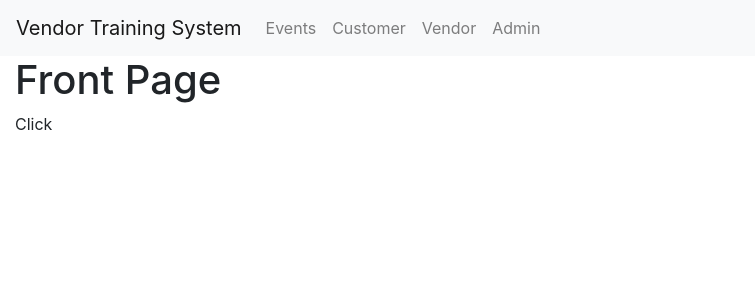
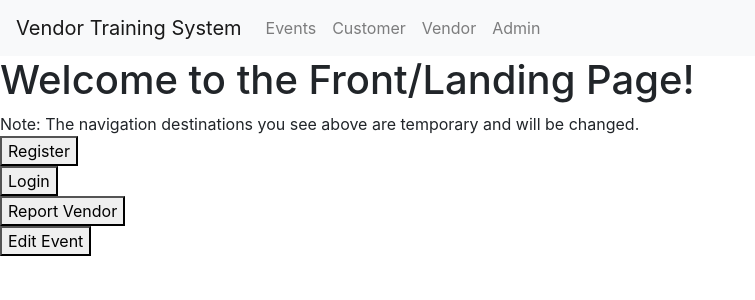
Before and after one commit to dave325/vendorTrainingSystem, an Angular app in the folder vendorTrainingSystem/: page /front-page in a window 1280 px wide. Shown: the top 300 px of the page, without its empty margins (0-755 px from the left). Built offline with nearby package versions, Linux system fonts and the light colour scheme.

Commit message:
created routing to frontend

```diff
--- a/vendorTrainingSystem/src/app/components/front-page/front-page.component.html
+++ b/vendorTrainingSystem/src/app/components/front-page/front-page.component.html
@@ -1,16 +1,17 @@
-<!--<div>
+<div>
   <h1>Welcome to the Front/Landing Page!</h1>
   <div>Note: The navigation destinations you see above are temporary and will be changed.</div>
-  <div><button (click)="open(rc)">Register</button></div>
-  <div><button (click)="open(lc)">Login</button></div>
+  <div><button (click)="openRegisterModal()">Register</button></div>
+  <div><button (click)="openLoginModal()">Login</button></div>
   <div><button (click)="open(reportVendorComponent)">Report Vendor</button></div>
   <div>
     <button (click)="open(eventEditComponent)"> Edit Event </button>
   </div>
-</div> -->
+</div>
 
-
+<!--
 <div class="container-fluid">
   <h1>Front Page</h1>
   <a (click)="openModal()">Click</a>
 </div>
+-->
--- a/vendorTrainingSystem/src/app/components/front-page/front-page.component.ts
+++ b/vendorTrainingSystem/src/app/components/front-page/front-page.component.ts
@@ -1,10 +1,9 @@
 import { LoginComponent } from './../../modals/login/login.component';
 import { Component, OnInit } from '@angular/core';
 import { NgbModal } from '@ng-bootstrap/ng-bootstrap';
-// import { RegisterComponent } from '../../modals/register/register.component'
-// import { LoginComponent } from '../../modals/login/login.component'
-// import { ReportVendorComponent} from '../../modals/report-vendor/report-vendor.component'
-// import { EventEditComponent} from '../../modals/event-edit/event-edit.component'
+import { RegisterComponent } from '../../modals/register/register.component'
+import { ReportVendorComponent} from '../../modals/report-vendor/report-vendor.component'
+import { EventEditComponent} from '../../modals/event-edit/event-edit.component'
 
 @Component({
   selector: 'app-front-page',
@@ -19,8 +18,12 @@ export class FrontPageComponent implements OnInit {
   ngOnInit() {
   }
 
-  openModal(){
+  openLoginModal(){
     let modalReg = this.modalService.open(LoginComponent);
+  }
+
+  openRegisterModal(){
+    this.modalService.open(RegisterComponent);
   }
   // open(component: Component) {
   //   let modalReg = this.modalService.open(component);
```
